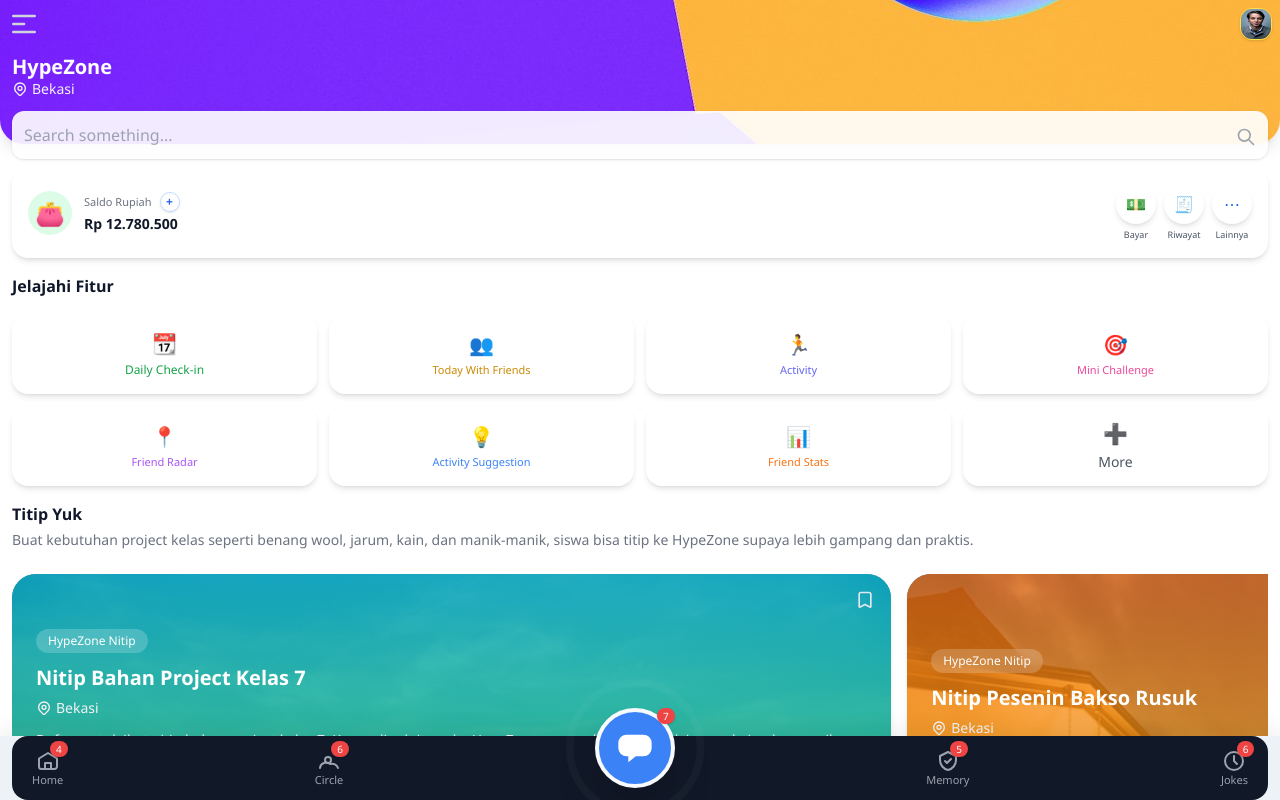
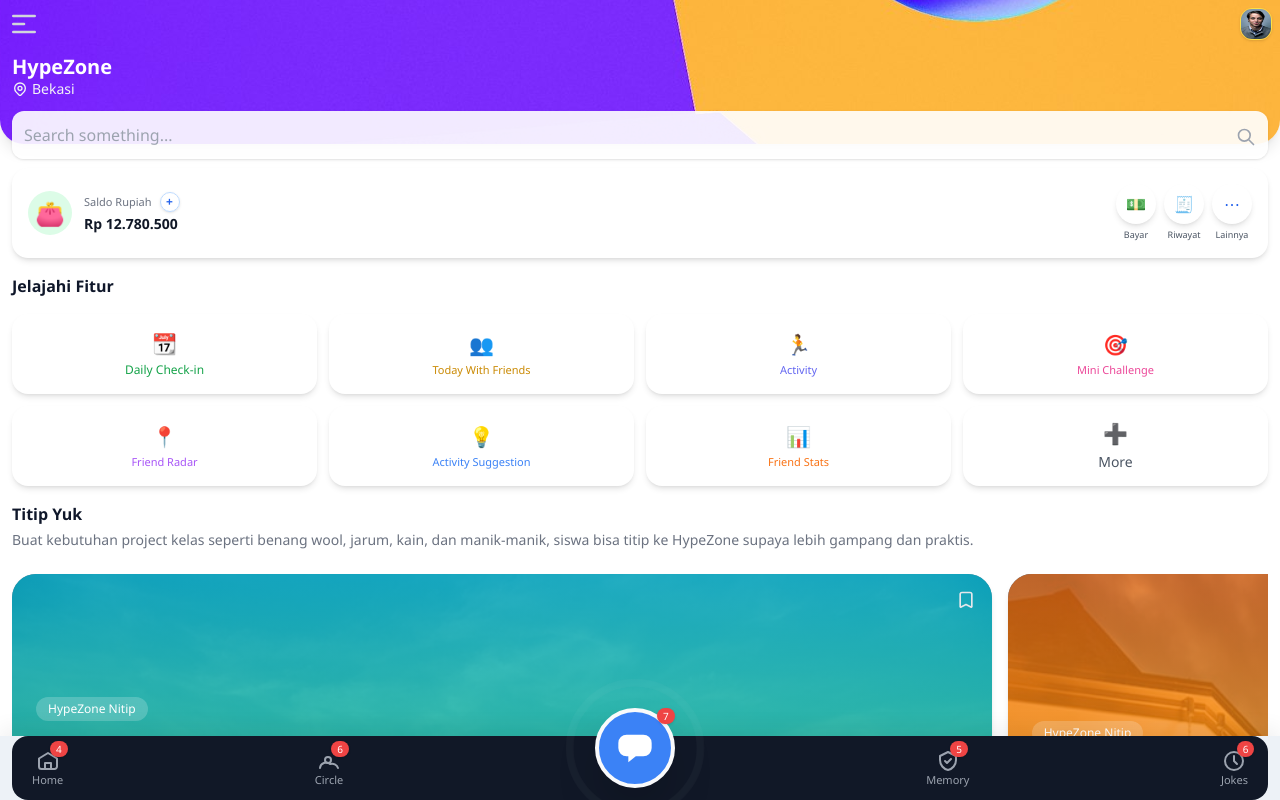
Before and after one commit to jimmytobing/JimCapasitor, a React (Vite) app: page /home in a window 1280 px wide. Built offline with nearby package versions, Linux system fonts and the light colour scheme; no server answers.

Commit message:
[Bugfix] Home

```diff
--- a/src/features/home/Home.jsx
+++ b/src/features/home/Home.jsx
@@ -259,7 +259,7 @@
               {groupPurchaseCards.map((card) => (
                 <button
                   key={card.title}
-                  className={`relative my-2 h-64 min-w-[70%] snap-start cursor-pointer overflow-hidden rounded-3xl bg-white bg-cover object-cover object-center shadow-md ${glowButtonClass}`}
+                  className={`relative my-2 min-h-[21rem] min-w-[78%] snap-start cursor-pointer overflow-hidden rounded-3xl bg-white bg-cover object-cover object-center shadow-md ${glowButtonClass}`}
                   style={{
                     backgroundImage: `url('${getAssetUrl(card.image)}')`,
                   }}
@@ -268,7 +268,7 @@
                   <div
                     className={`absolute inset-0 z-0 bg-gradient-to-t ${card.gradient} opacity-75`}
                   />
-                  <div className="relative flex h-64 w-full flex-row items-end">
+                  <div className="relative flex min-h-[21rem] w-full flex-row items-end">
                     <div className="absolute right-0 top-0 m-2">
                       <svg
                         xmlns="http://www.w3.org/2000/svg"
@@ -285,7 +285,7 @@
                         />
                       </svg>
                     </div>
-                    <div className="z-10 flex w-full flex-col rounded-lg p-6 text-left">
+                    <div className="z-10 flex w-full flex-col justify-between rounded-lg p-5 text-left sm:p-6">
                       <span className="mb-3 inline-flex w-fit rounded-full bg-white/20 px-3 py-1 text-xs font-medium text-white backdrop-blur-sm">
                         HypeZone Nitip
                       </span>
@@ -319,8 +319,8 @@
                           </h2>
                         </div>
                       </div>
-                      <p className="pt-3 text-sm text-gray-100">{card.description}</p>
-                      <div className="flex items-center justify-between gap-3 pt-4 text-sm text-gray-100">
+                      <p className="pt-3 text-sm leading-6 text-gray-100">{card.description}</p>
+                      <div className="flex items-center justify-between gap-3 pt-5 text-sm text-gray-100">
                         <div className="flex items-center whitespace-nowrap">
                           <svg
                             xmlns="http://www.w3.org/2000/svg"
```
